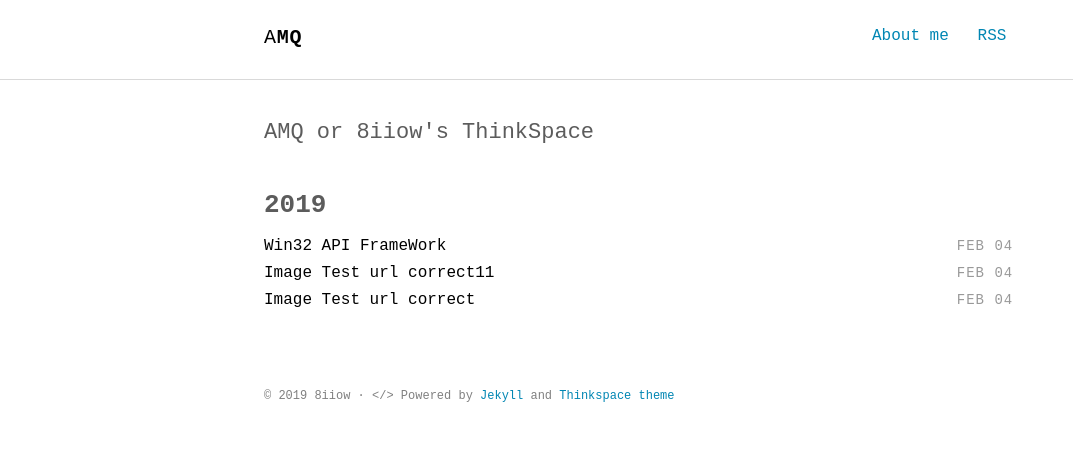
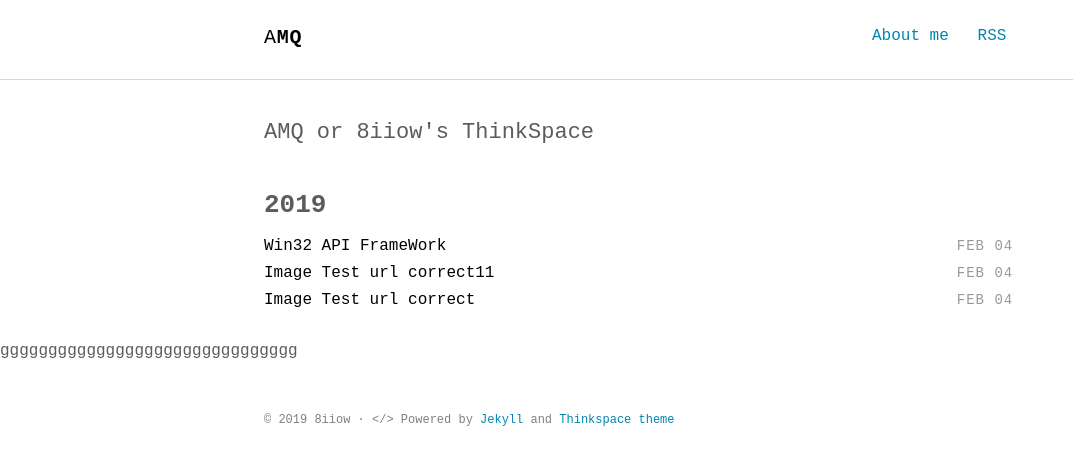
Before and after one commit to kossw123/8iiow, a Jekyll site: the page built from index.html, in a window 1280 px wide. Shown: the top 465 px of the page, without its empty margins (0-1073 px from the left). Built offline with Jekyll 4.4.1, drawn with Linux system fonts in a browser that asks for light colours; some web fonts are replaced.

Commit message:
Update index.html

```diff
--- a/index.html
+++ b/index.html
@@ -24,4 +24,8 @@ title: Home
     {% endfor %}
   </div>
 
+  <div>
+  ggggggggggggggggggggggggggggggg
+  </div>
+
 </section>
```
